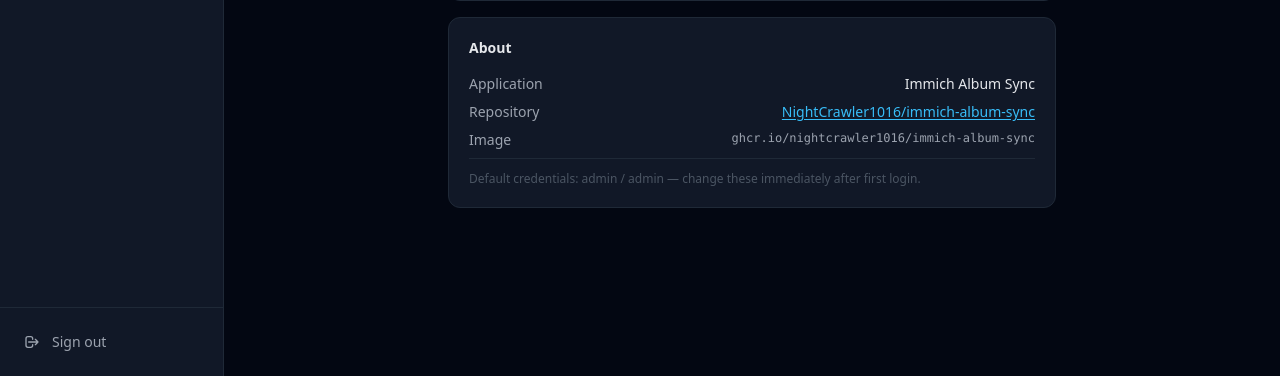
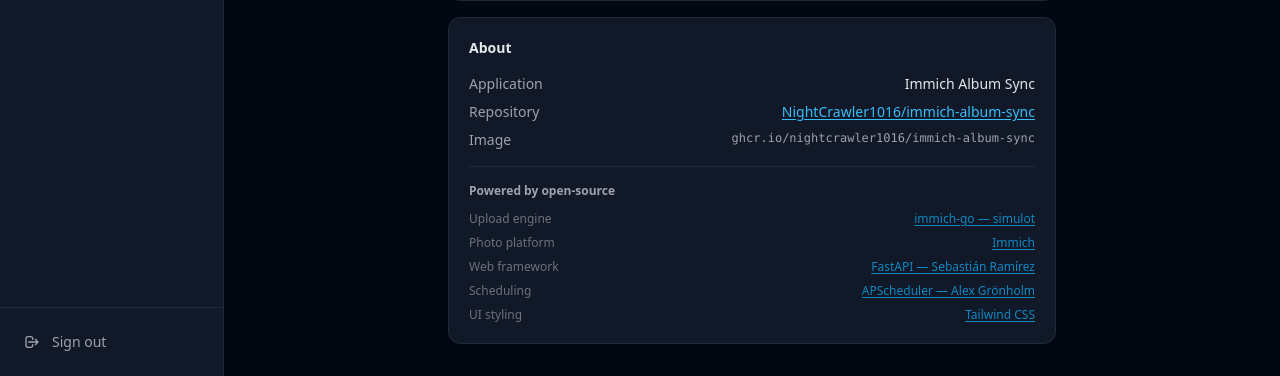
Before and after one commit to NightCrawler1016/immich-album-sync, a FastAPI app: page /settings in a window 1280 px wide. Shown: the part 685-1061 px from the top of the page. Run offline with FastAPI, Linux system fonts and the light colour scheme; the visitor is signed in with stand-in values (Sample User, id 1); data that the repository does not hold is empty; parts of the project's set-up code (start-up, migrations or seed data) failed here and were passed over; some libraries are stand-ins or nearby versions.

Commit message:
Add credits for immich-go, Immich, and other open-source dependencies
README:
- New Credits & Acknowledgements section with table listing immich-go (simulot),
  Immich, FastAPI, APScheduler, SQLAlchemy, Tailwind CSS, and httpx with links
  and descriptions of their role in the project

Settings page About card:
- Added "Powered by open-source" credits panel below the repo/image info
- Links to immich-go (simulot), Immich, FastAPI (Sebastián Ramírez),
  APScheduler (Alex Grönholm), and Tailwind CSS — all open in new tab

All external links in the web UI already use target="_blank" rel="noopener"

Co-Authored-By: Claude Sonnet 4.6 <noreply@anthropic.com>

```diff
--- a/app/templates/settings.html
+++ b/app/templates/settings.html
@@ -88,10 +88,61 @@
         <span>Image</span>
         <span class="font-mono text-xs text-gray-400">ghcr.io/nightcrawler1016/immich-album-sync</span>
       </div>
-      <div class="pt-3 border-t border-gray-800 text-xs text-gray-600">
-        Default credentials: admin / admin — change these immediately after first login.
+    </div>
+
+    <!-- Credits -->
+    <div class="mt-4 pt-4 border-t border-gray-800">
+      <p class="text-xs font-semibold text-gray-400 mb-3">Powered by open-source</p>
+      <div class="space-y-2 text-xs">
+
+        <div class="flex items-start justify-between gap-4">
+          <span class="text-gray-500">Upload engine</span>
+          <a href="https://github.com/simulot/immich-go"
+             target="_blank" rel="noopener"
+             class="text-sky-500/80 hover:text-sky-400 underline underline-offset-2 text-right">
+            immich-go — simulot
+          </a>
+        </div>
+
+        <div class="flex items-start justify-between gap-4">
+          <span class="text-gray-500">Photo platform</span>
+          <a href="https://github.com/immich-app/immich"
+             target="_blank" rel="noopener"
+             class="text-sky-500/80 hover:text-sky-400 underline underline-offset-2 text-right">
+            Immich
+          </a>
+        </div>
+
+        <div class="flex items-start justify-between gap-4">
+          <span class="text-gray-500">Web framework</span>
+          <a href="https://fastapi.tiangolo.com"
+             target="_blank" rel="noopener"
+             class="text-sky-500/80 hover:text-sky-400 underline underline-offset-2 text-right">
+            FastAPI — Sebastián Ramírez
+          </a>
+        </div>
+
+        <div class="flex items-start justify-between gap-4">
+          <span class="text-gray-500">Scheduling</span>
+          <a href="https://github.com/agronholm/apscheduler"
+             target="_blank" rel="noopener"
+             class="text-sky-500/80 hover:text-sky-400 underline underline-offset-2 text-right">
+            APScheduler — Alex Grönholm
+          </a>
+        </div>
+
+        <div class="flex items-start justify-between gap-4">
+          <span class="text-gray-500">UI styling</span>
+          <a href="https://tailwindcss.com"
+             target="_blank" rel="noopener"
+             class="text-sky-500/80 hover:text-sky-400 underline underline-offset-2 text-right">
+            Tailwind CSS
+          </a>
+        </div>
+
       </div>
     </div>
+
   </div>
 
 </div>
```
Also changed, not shown: README.md.
